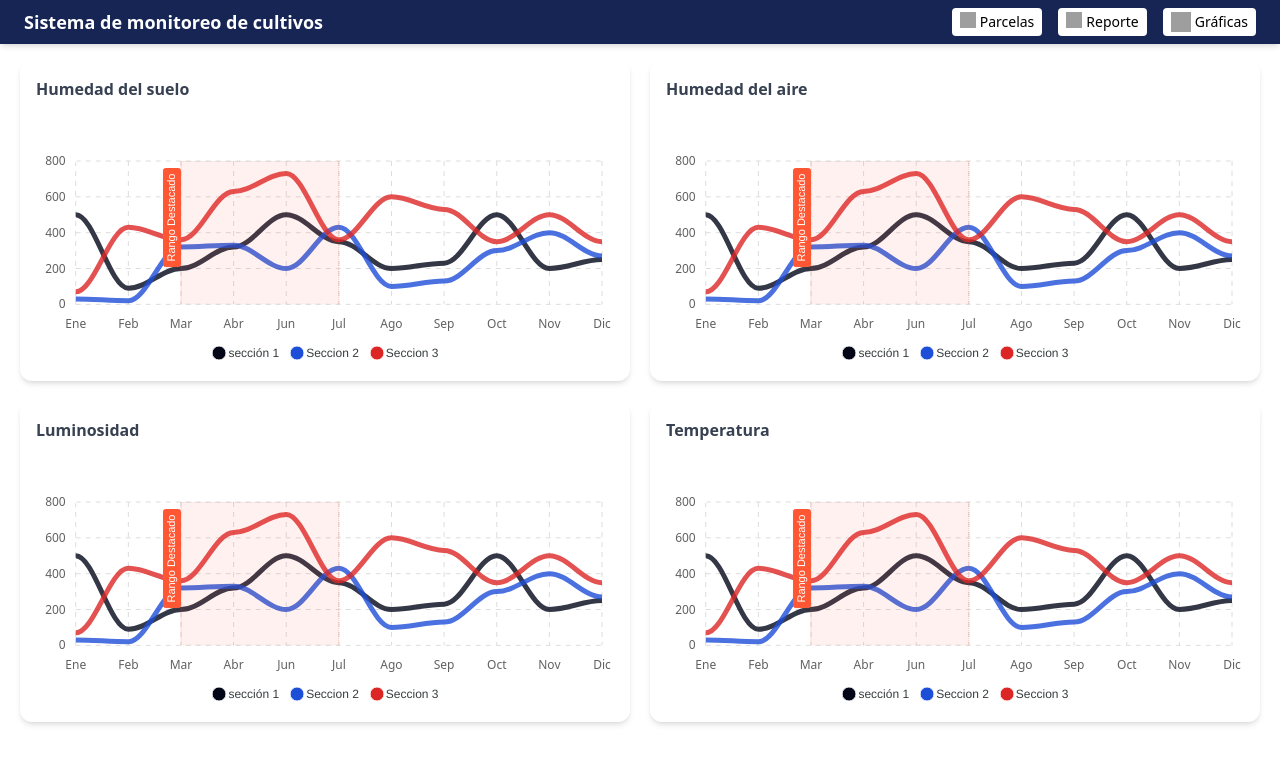
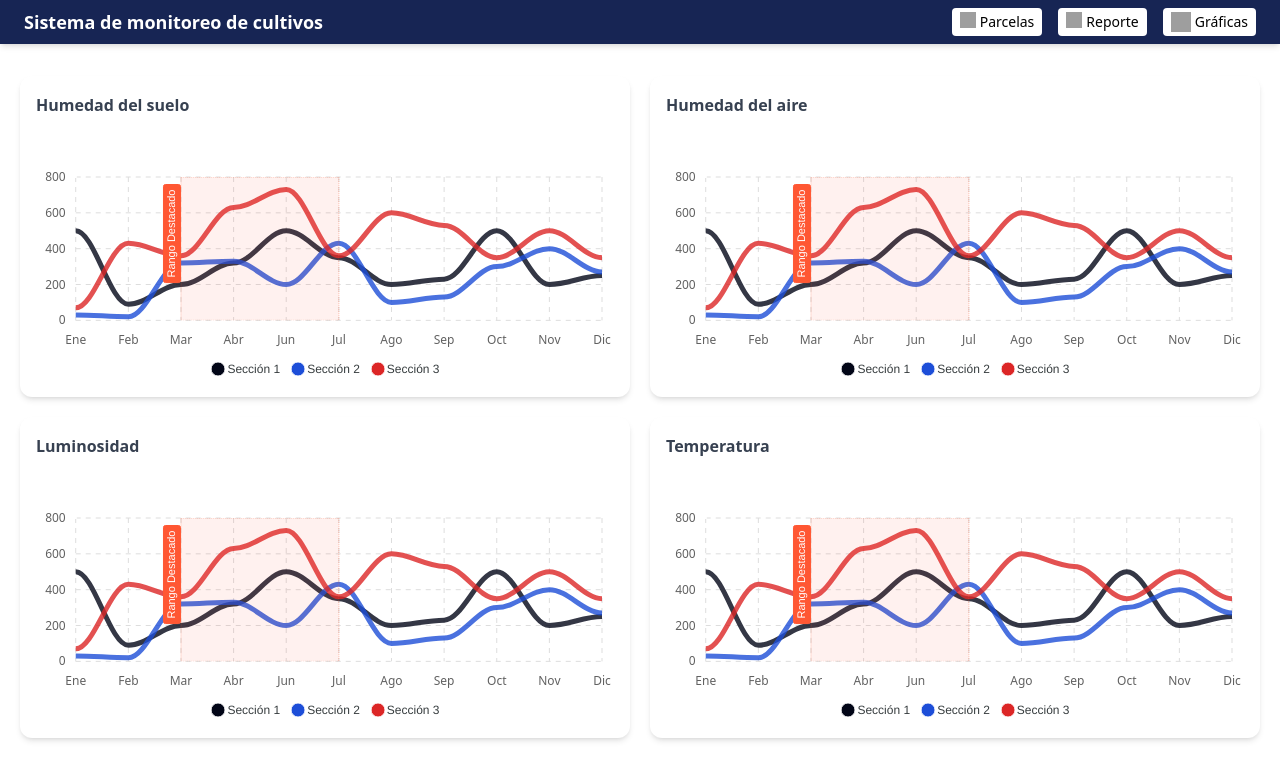
Before and after one commit to reyes1408/front-agrivoltaica, a React (Vite) app: page /graficas in a window 1280 px wide. Shown: the top 780 px of the page. Built offline with nearby package versions, Linux system fonts and the light colour scheme; grey boxes are pictures that could not be loaded.

Commit message:
cambios navbar

```diff
--- a/src/App.jsx
+++ b/src/App.jsx
@@ -1,5 +1,5 @@
 import { BrowserRouter as Router, Routes, Route } from "react-router-dom";
-import Home from "./pages/Home";
+import Home from "./pages/Home"
 import Graficas from "./pages/Graficas";
 import NotFound from "./pages/NotFound";
 import Reportes from "./pages/Reportes";
--- a/src/components/Grafica.jsx
+++ b/src/components/Grafica.jsx
@@ -8,15 +8,15 @@ const Grafica = ({ nombreGrafica }) => {
     const chartConfig = {
       series: [
         {
-          name: "sección 1",
+          name: "Sección 1",
           data: [500, 90, 200, 320, 500, 350, 200, 230, 500, 200, 250],
         },
         {
-          name: "Seccion 2",
+          name: "Sección 2",
           data: [30, 20, 320, 330, 200, 430, 100, 130, 300, 400, 270],
         },
         {
-          name: "Seccion 3",
+          name: "Sección 3",
           data: [70, 430, 360, 630, 730, 360, 600, 530, 350, 500, 350],
         },
       ],
@@ -100,10 +100,10 @@ const Grafica = ({ nombreGrafica }) => {
       annotations: {
         xaxis: [
           {
-            x: "Mar", // Inicio del rango
-            x2: "Jul", // Fin del rango
+            x: "Mar",
+            x2: "Jul",
             borderColor: "#FF5733",
-            fillColor: "rgba(255, 87, 51, 0.2)", // Color del relleno
+            fillColor: "rgba(255, 87, 51, 0.2)",
             opacity: 0.4,
             label: {
               borderColor: "#FF5733",
@@ -118,21 +118,22 @@ const Grafica = ({ nombreGrafica }) => {
       },
     };
 
-    // Renderizar la gráfica
     const chart = new ApexCharts(chartRef.current, chartConfig);
     chart.render();
 
-    // Limpiar la gráfica cuando el componente se desmonte
     return () => {
       chart.destroy();
     };
   }, []);
 
   return (
-    <div className="relative flex flex-col rounded-xl bg-white bg-clip-border text-gray-700 shadow-md">
-      <div className="relative mx-4 mt-4 flex flex-col gap-4 overflow-hidden rounded-none bg-transparent bg-clip-border text-gray-700 shadow-none md:flex-row md:items-center">
+    <div
+      className="relative flex flex-col rounded-xl bg-white bg-clip-border text-gray-700 shadow-md"
+      style={{ zIndex: 10 }}
+    >
+      <div className="relative mx-4 mt-4 flex flex-col gap-4 overflow-hidden bg-transparent md:flex-row md:items-center">
         <div>
-          <h6 className="block font-sans text-base font-semibold leading-relaxed tracking-normal text-blue-gray-900 antialiased">
+          <h6 className="block font-sans text-base font-semibold leading-relaxed tracking-normal text-blue-gray-900">
             {nombreGrafica}
           </h6>
         </div>
--- a/src/components/modalRegistrarCultivo.jsx
+++ b/src/components/modalRegistrarCultivo.jsx
@@ -5,11 +5,11 @@ const ModalRegistrarCultivo = ({ isOpen, onClose, onAccept, formData, onInputCha
   return (
     <div className="fixed inset-0 bg-black bg-opacity-50 flex items-center justify-center z-50">
       <div className="bg-white rounded-lg p-5 w-96">
-        <h2 className="text-xl font-semibold mb-4">Registrar Cultivo</h2>
+        <h2 className="text-xl font-semibold mb-4">Registrar Parcela</h2>
         <form>
           <div className="mb-4">
             <label className="block text-gray-700 text-sm font-bold mb-2">
-              Nombre del cultivo:
+              Nombre de la parcela:
             </label>
             <input
               type="text"
--- a/src/components/navbar.jsx
+++ b/src/components/navbar.jsx
@@ -3,8 +3,8 @@ import { Link } from 'react-router-dom';
 
 const Navbar = () => {
   return (
-    <div className="w-full h-10">
-      <div className="py-2 px-6 flex justify-between items-center bg-blue-950 shadow-md fixed w-full">
+    <div className="w-full h-14">
+      <div className="py-2 px-6 flex justify-between items-center bg-blue-950 shadow-md fixed w-full z-50">
         <div className="text-lg font-bold text-white">
           Sistema de monitoreo de cultivos
         </div>
--- a/src/pages/Graficas.jsx
+++ b/src/pages/Graficas.jsx
@@ -4,23 +4,15 @@ import Navbar from "../components/navbar";
 
 const Graficas = () => {
   return (
-    <>
-    <Navbar />
-      <div className="grid grid-cols-2 gap-5 p-5">
-        <Grafica
-          nombreGrafica={"Humedad del suelo"}
-        />
-        <Grafica
-          nombreGrafica={"Humedad del aire"}
-        />
-        <Grafica
-          nombreGrafica={"Luminosidad"}
-        />
-        <Grafica
-          nombreGrafica={"Temperatura"}
-        />
+    <div>
+      <Navbar />
+      <div className="grid grid-cols-2 gap-5 p-5 scroll-auto">
+        <Grafica nombreGrafica={"Humedad del suelo"} />
+        <Grafica nombreGrafica={"Humedad del aire"} />
+        <Grafica nombreGrafica={"Luminosidad"} />
+        <Grafica nombreGrafica={"Temperatura"} />
       </div>
-    </>
+    </div>
   );
 };
 
--- a/src/pages/Home.jsx
+++ b/src/pages/Home.jsx
@@ -26,13 +26,16 @@ const Home = () => {
       }
 
       try {
-        const response = await fetch("http://localhost:3000/sensores_data/last-data", {
+        const response = await fetch(
+          "http://localhost:3000/sensores_data/last-data",
+          {
             method: "GET",
             headers: {
               Authorization: `Bearer ${token}`, // Agrega el token Bearer
               "Content-Type": "application/json",
             },
-        });
+          }
+        );
 
         if (response.ok) {
           const data = await response.json();
@@ -60,10 +63,42 @@ const Home = () => {
     });
   };
 
-  const handleAccept = () => {
-    console.log("Datos del cultivo registrados:", formData);
+  const handleAccept = async () => {
+    const token = localStorage.getItem("authToken"); // Recupera el token desde localStorage
+    if (!token) {
+      alert("No se encontró el token de autenticación.");
+      return;
+    }
+
+    try {
+      const response = await fetch("http://localhost:3000/parcelas", {
+        method: "POST",
+        headers: {
+          Authorization: `Bearer ${token}`, // Agregar el token Bearer
+          "Content-Type": "application/json",
+        },
+        body: JSON.stringify(formData), // Enviar formData como JSON
+      });
+
+      if (response.ok) {
+        const nuevaParcela = await response.json(); // Obtener la parcela creada desde la respuesta
+        console.log("Parcela creada con éxito:", nuevaParcela);
+        setDatosSensor((prevDatos) => [...prevDatos, nuevaParcela]);
+        alert("Parcela creada exitosamente.");
         setModalOpen(false);
         setFormData({ nombre: "", mac: "" });
+      } else {
+        const errorData = await response.json();
+        alert(
+          `Error al crear la parcela: ${
+            errorData.message || "Error desconocido"
+          }`
+        );
+      }
+    } catch (err) {
+      console.error("Error al enviar la solicitud:", err);
+      alert("Error al conectar con el servidor.");
+    }
   };
 
   const handleCancel = () => {
@@ -75,19 +110,22 @@ const Home = () => {
     <>
       <Navbar />
       <div className="py-10 px-20 text-center scroll-auto">
-        <div className="w-full rounded-md bg-slate-100 mb-5 p-5">
         {loading ? (
           <p>Cargando datos...</p>
         ) : error ? (
           <p className="text-red-600">{error}</p>
         ) : (
           datosSensor.map((sensor, i) => (
+            <div className="w-full rounded-md bg-slate-100 mb-5 p-5">
               <div key={sensor.id}>
                 <p className="text-xl font-semibold">{`${sensor.parcela_nombre}: {${sensor.parcela_mac}}`}</p>
-                <Link to="/graficas" className="w-full flex grid-cols-4 gap-10 justify-center p-10">
+                <Link
+                  to="/graficas"
+                  className="w-full flex grid-cols-4 gap-10 justify-center p-10"
+                >
                   <Parcela
                     key={`${sensor.id}_1_${i}`}
-                    numeroSeccion={i + 1}
+                    numeroSeccion={"1"}
                     humedadSuelo={`${sensor.humedad_suelo}%`}
                     luminosidad={`${sensor.iluminacion} lx`}
                     temperatura={`N/A °C`} // Actualiza si tienes estos datos
@@ -95,7 +133,7 @@ const Home = () => {
                   />
                   <Parcela
                     key={`${sensor.id}_2_${i}`}
-                    numeroSeccion={i + 1}
+                    numeroSeccion={"2"}
                     humedadSuelo={`${sensor.humedad_suelo_2}%`}
                     luminosidad={`${sensor.iluminacion_2} lx`}
                     temperatura={`N/A °C`} // Actualiza si tienes estos datos
@@ -103,13 +141,11 @@ const Home = () => {
                   />
                 </Link>
               </div>
+            </div>
           ))
         )}
       </div>
-      </div>
       <BotonRegistroParcela setModalOpen={setModalOpen} />
-
-      {/* Modal Registrar Cultivo */}
       <ModalRegistrarCultivo
         isOpen={modalOpen}
         onClose={handleCancel}
```
Lines whose indentation alone changed are shown as unchanged.
